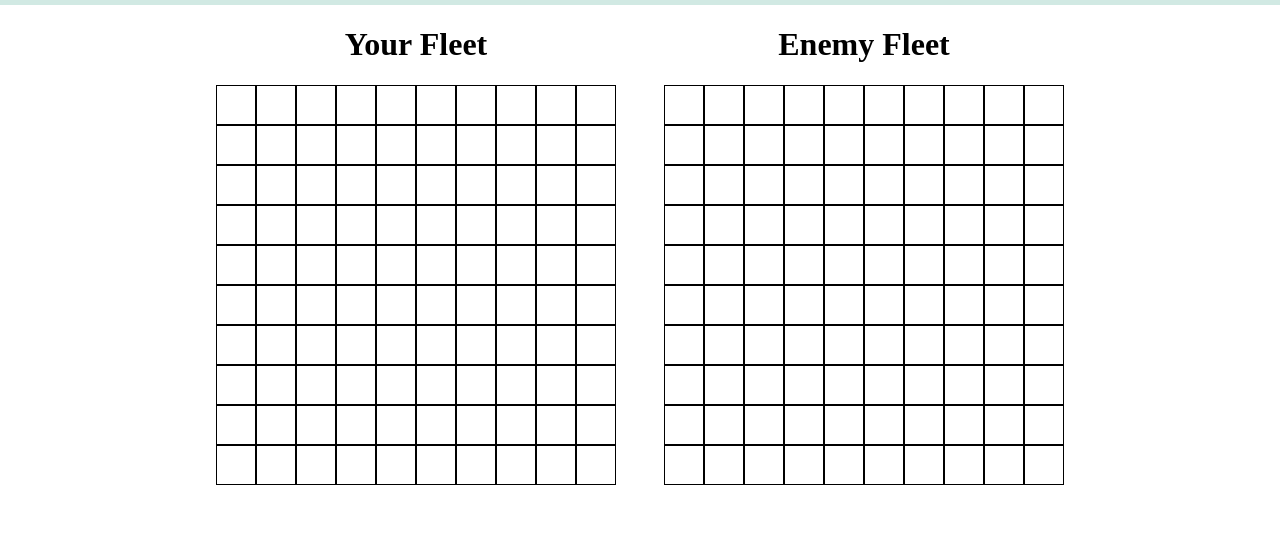
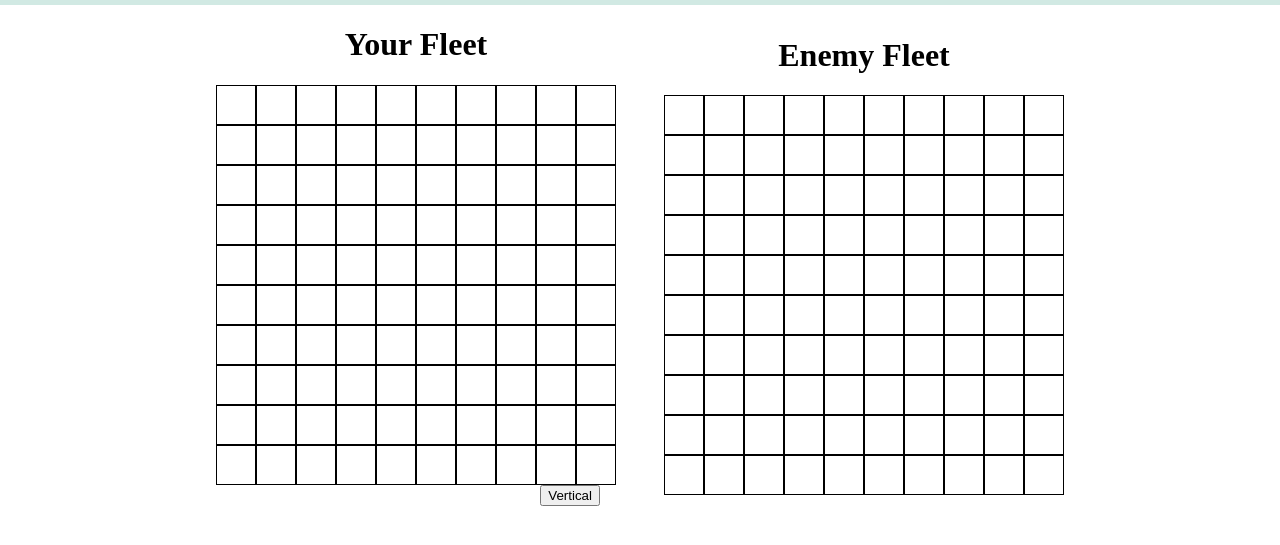
Before and after one commit to IvoSa92/Battleship---TOP, a website built with webpack: page dist/index.html in a window 1280 px wide. Both pictures are taken after a click on the button "Player vs Computer". Shown: the part 75-620 px from the top of the page. Built offline with nearby package versions, Linux system fonts and the light colour scheme; files whose address does not match are found by name.

Commit message:
- dom.js:  - added a button for ship direction selection  - added function to the button. when the user clicks the button the ship direction changes

```diff
--- a/src/modules/dom.js
+++ b/src/modules/dom.js
@@ -11,6 +11,8 @@ class Dom {
     this.userBoard = document.querySelector(".user-board");
     this.enemyBoard = document.querySelector(".enemy-board");
   }
+
+  //render the boards
   renderBoard(player, enemy) {
     this.player = player;
     this.enemy = enemy;
@@ -19,6 +21,7 @@ class Dom {
       title.style.display = "flex";
     });
 
+    //render player board
     const playerGameboard = document.createElement("div");
     playerGameboard.className = "player-gameboard";
     let cellCounter = 0;
@@ -34,7 +37,7 @@ class Dom {
         cellCounter++;
       }
     }
-
+    // render enemy board
     const enemyGameboard = document.createElement("div");
     enemyGameboard.className = "enemy-gameboard";
     cellCounter = 0;
@@ -50,17 +53,35 @@ class Dom {
         cellCounter++;
       }
     }
+    //render ship direction button
+    const shipDirectionDiv = document.createElement("div");
+    shipDirectionDiv.classList.add("direction-btn-div");
 
+    const shipDirectionBtn = document.createElement("button");
+    shipDirectionBtn.classList.add("ship-direction");
+    shipDirectionBtn.textContent = "Vertical";
+
+    shipDirectionDiv.appendChild(shipDirectionBtn);
+
+    // add elements to the dom
     this.userBoard.appendChild(playerGameboard);
+    this.userBoard.appendChild(shipDirectionDiv);
     this.enemyBoard.appendChild(enemyGameboard);
   }
 
+  //event listener for the ship placement
   eventListenerForShipPlacing(fleet, player, enemy) {
     let board = document.querySelector(".user-board");
     let cells = board.querySelectorAll(".cell");
     let counter = 0;
     let shipFleet = fleet;
-    let currentShip = shipFleet[counter];
+    let shipDirection = document.querySelector(".ship-direction");
+
+    //event listener for changing the ship direction button
+    shipDirection.addEventListener("click", () => {
+      shipDirection.textContent =
+        shipDirection.textContent === "Vertical" ? "Horizontal" : "Vertical";
+    });
 
     const shipPlacingHandler = (event) => {
       if (counter >= shipFleet.length) {
@@ -71,11 +92,13 @@ class Dom {
       } else {
         let row = parseInt(event.target.id[0]);
         let column = parseInt(event.target.id[1]);
+        let direction = shipDirection.textContent;
+        console.log(direction);
         let placementSuccessful = this.player.gameboard.placeShip(
           shipFleet[counter],
           row,
           column,
-          "horizontal"
+          direction
         );
 
         if (placementSuccessful) {
@@ -88,6 +111,7 @@ class Dom {
     cells.forEach((cell) => cell.addEventListener("click", shipPlacingHandler));
   }
 
+  // after placing the ships the event listener for starting the game
   eventListenerForPlaying(player, enemy) {
     let board = document.querySelector(".enemy-board");
     let cells = board.querySelectorAll(".cell");
@@ -100,6 +124,7 @@ class Dom {
 
       player.attack(enemy, row, column);
       this.updateUi(enemy, player);
+
       enemy.attackRandom(player);
       this.updateUi(enemy, player);
 
@@ -111,6 +136,7 @@ class Dom {
     });
   }
 
+  //function for UI updates
   updateUi(enemy, player) {
     let enemyBoard = enemy.gameboard.gameBoard;
     let playerBoard = player.gameboard.gameBoard;
@@ -119,6 +145,7 @@ class Dom {
       row.forEach((cell) => {
         if (cell.ship && cell.ship.destroyed) {
           cell.element.classList.add("destroyed");
+          //hier deaktivieren um gegnerische schiffe unsichtbar zu machen
         } else if (cell.ship && !cell.hasBeenShot) {
           cell.element.classList.add("ship-on-cell");
         } else if (!cell.ship && cell.hasBeenShot) {
@@ -147,6 +174,4 @@ class Dom {
 
 export default Dom;
 
-//button für die wahl ob vertikal oder horizontal schiff setzen offen
-
-//man kann jede zelle mehrmals beschießen und der nächste spieler ist drann offen
+// checken ob game over ist
--- a/src/modules/gameboard.js
+++ b/src/modules/gameboard.js
@@ -19,7 +19,7 @@ class Gameboard {
   }
 
   placeShip(ship, row, column, direction) {
-    if (direction === "horizontal") {
+    if (direction === "Horizontal") {
       if (column + ship.length > this.size) {
         return false;
       }
@@ -34,7 +34,7 @@ class Gameboard {
         this.gameBoard[row][column + i].ship = ship;
         ship.position.push({ row: row, column: column + i, hit: false });
       }
-    } else if (direction === "vertical") {
+    } else if (direction === "Vertical") {
       if (row + ship.length > this.size) {
         return false;
       }
@@ -76,7 +76,6 @@ class Gameboard {
     }
 
     cell.hasBeenShot = true;
-    console.log(cell);
 
     if (cell.ship) {
       let rowNum = parseInt(row);
--- a/src/styles.css
+++ b/src/styles.css
@@ -2,6 +2,8 @@ body,
 html {
   margin: 0;
   padding: 0;
+  width: 100vw;
+  height: 100vh;
 }
 
 .container {
@@ -72,9 +74,23 @@ html {
 
 .board {
   display: flex;
+  width: auto;
   flex-direction: column;
   justify-content: center;
   align-items: center;
+}
+
+.direction-btn-div {
+  display: flex;
+  height: auto;
+  width: 100%;
+  align-items: center;
+  justify-content: flex-end;
+}
+
+.ship-direction {
+  display: flex;
+  margin-right: 1rem;
 }
 
 .user-fleet,
@@ -91,8 +107,8 @@ html {
   display: grid;
   grid-template-columns: repeat(10, 1fr);
   grid-template-rows: repeat(10, 1fr);
-  width: 400px;
-  height: 400px;
+  width: 25rem;
+  height: 25rem;
 }
 
 .cell {
```
